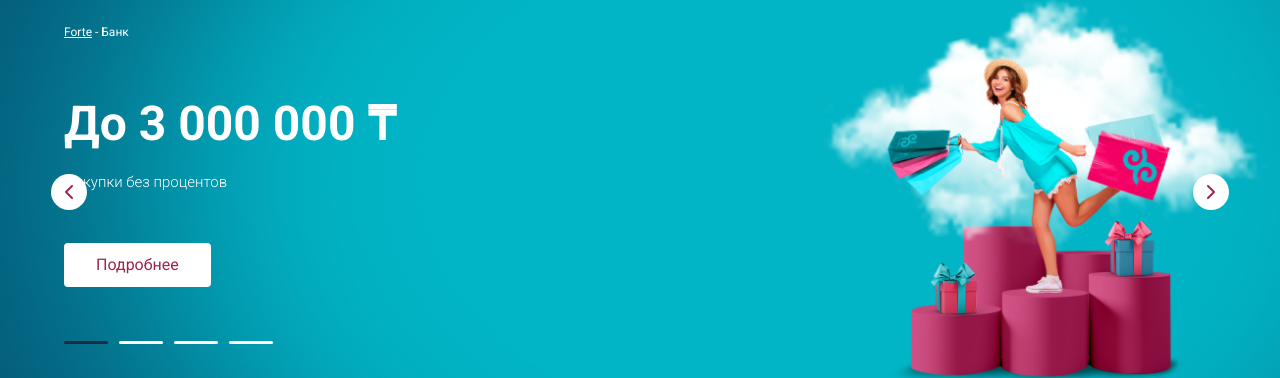
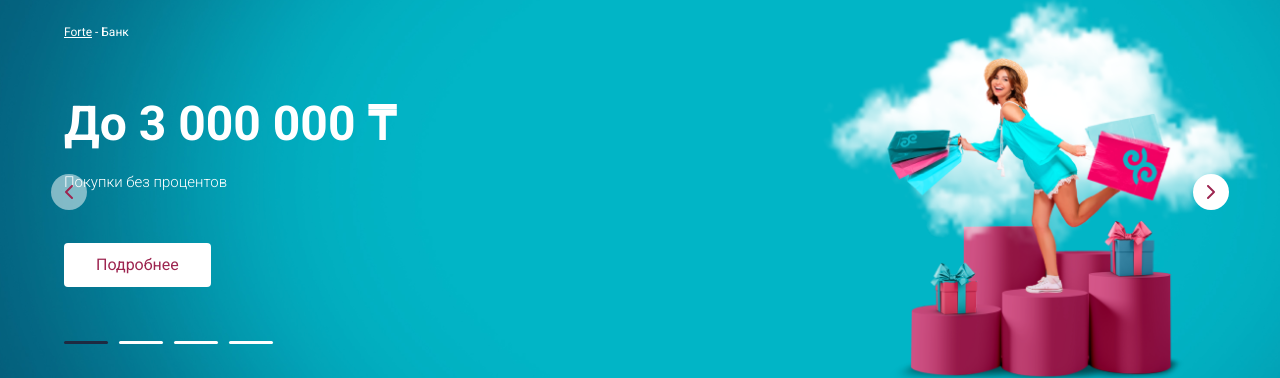
Before and after one commit to rooohaa/hw1-onelab, a React (Create React App) app: page / in a window 1280 px wide. Shown: the part 154-532 px from the top of the page. Built offline with nearby package versions, Linux system fonts and the light colour scheme.

Commit message:
add slider

```diff
--- /dev/null
+++ b/src/components/BannerContent/index.js
@@ -0,0 +1,17 @@
+import React from 'react'
+import { AppButton } from 'sc/AppButton'
+import { ContentWrap } from './style'
+
+const BannerContent = ({ id, title, description }) => {
+  return (
+    <ContentWrap>
+      <h4>{title}</h4>
+
+      <p>{description}</p>
+
+      <AppButton variant="light">Подробнее</AppButton>
+    </ContentWrap>
+  )
+}
+
+export { BannerContent }
--- /dev/null
+++ b/src/components/BannerContent/style.js
@@ -0,0 +1,30 @@
+import styled from 'styled-components'
+
+export const ContentWrap = styled.div`
+  animation: fade 0.3s ease;
+  h4 {
+    font-size: 48px;
+    line-height: 57px;
+    color: #fff;
+
+    margin-bottom: 20px;
+  }
+
+  p {
+    font-size: 15px;
+    line-height: 21px;
+    color: #fff;
+    font-weight: 300;
+
+    margin-bottom: 50px;
+  }
+
+  @keyframes fade {
+    from {
+      opacity: 0;
+    }
+    to {
+      opacity: 1;
+    }
+  }
+`
--- a/src/pages/MainPage/BannerSection/index.js
+++ b/src/pages/MainPage/BannerSection/index.js
@@ -1,9 +1,14 @@
-import React from 'react'
+import React, { useState } from 'react'
 import { Container } from '@mui/material'
-import { ArrowButton, BannerWrap } from './style'
-import { AppButton } from 'sc/AppButton'
+import { BannerContent } from 'components/BannerContent'
+import { ArrowButton, BannerWrap, BulletButton } from './style'
+import { data, bullets } from './mock'
 
 const BannerSection = () => {
+  const [activeTab, setActiveTab] = useState(1)
+
+  const activeContent = data.find((el) => el.id === activeTab)
+
   return (
     <BannerWrap>
       <Container maxWidth="lg">
@@ -12,32 +17,36 @@ const BannerSection = () => {
         </div>
 
         <div className="content-wrap">
-          <div className="banner-content">
-            <h4>До 3 000 000 ₸</h4>
-
-            <p>Покупки без процентов</p>
-
-            <AppButton variant="light">Подробнее</AppButton>
-          </div>
-
+          <BannerContent {...activeContent} />
           <div className="img-wrap">
             <img src="/images/banner-img.png" alt="Banner img" />
           </div>
         </div>
 
         <div className="bullets">
-          <div className="bullet active"></div>
-          <div className="bullet"></div>
-          <div className="bullet"></div>
-          <div className="bullet"></div>
+          {bullets.map(({ index }) => (
+            <BulletButton
+              key={index}
+              className={activeTab === index ? 'active' : ''}
+              onClick={() => setActiveTab(index)}
+            />
+          ))}
         </div>
       </Container>
 
-      <ArrowButton className="left">
+      <ArrowButton
+        className="left"
+        onClick={() => setActiveTab(activeTab - 1)}
+        disabled={activeTab === 1}
+      >
         <img src="/icons/arrow-left.svg" alt="Left arrow" />
       </ArrowButton>
 
-      <ArrowButton className="right">
+      <ArrowButton
+        className="right"
+        onClick={() => setActiveTab(activeTab + 1)}
+        disabled={activeTab === 4}
+      >
         <img src="/icons/arrow-right.svg" alt="Right arrow" />
       </ArrowButton>
     </BannerWrap>
--- /dev/null
+++ b/src/pages/MainPage/BannerSection/mock.js
@@ -0,0 +1,37 @@
+export const bullets = [
+  {
+    index: 1,
+  },
+  {
+    index: 2,
+  },
+  {
+    index: 3,
+  },
+  {
+    index: 4,
+  },
+]
+
+export const data = [
+  {
+    id: 1,
+    title: 'До 3 000 000 ₸',
+    description: 'Покупки без процентов',
+  },
+  {
+    id: 2,
+    title: 'Кредит до 7 000 000 тг',
+    description: 'Без комиссии - вся сумма на руки',
+  },
+  {
+    id: 3,
+    title: 'Бесплатная мобильная связь',
+    description: 'Без комиссии - вся сумма на руки',
+  },
+  {
+    id: 4,
+    title: 'Lorem ipsum lorem lorem',
+    description: 'Покупки без процентов',
+  },
+]
--- a/src/pages/MainPage/BannerSection/style.js
+++ b/src/pages/MainPage/BannerSection/style.js
@@ -1,9 +1,10 @@
 import styled from 'styled-components'
 
-export const ArrowButton = styled.div`
+export const ArrowButton = styled.button`
   width: 36px;
   height: 36px;
 
+  border: none;
   background-color: #fff;
 
   display: flex;
@@ -16,6 +17,23 @@ export const ArrowButton = styled.div`
 
   border-radius: 50%;
   cursor: pointer;
+
+  &:disabled {
+    cursor: not-allowed;
+    background-color: rgba(255, 255, 255, 0.5);
+  }
+`
+
+export const BulletButton = styled.div`
+  background: #ffffff;
+  border-radius: 4px;
+  width: 44px;
+  height: 3px;
+  cursor: pointer;
+
+  &.active {
+    background-color: #1e2a41;
+  }
 `
 
 export const BannerWrap = styled.section`
@@ -54,41 +72,10 @@ export const BannerWrap = styled.section`
     }
   }
 
-  .banner-content {
-    h4 {
-      font-size: 48px;
-      line-height: 57px;
-      color: #fff;
-
-      margin-bottom: 20px;
-    }
-
-    p {
-      font-size: 15px;
-      line-height: 21px;
-      color: #fff;
-      font-weight: 300;
-
-      margin-bottom: 50px;
-    }
-  }
-
   .bullets {
     display: flex;
     align-items: center;
     column-gap: 11px;
-
-    .bullet {
-      background: #ffffff;
-      border-radius: 4px;
-      width: 44px;
-      height: 3px;
-      cursor: pointer;
-
-      &.active {
-        background-color: #1e2a41;
-      }
-    }
   }
 
   ${ArrowButton} {
```
